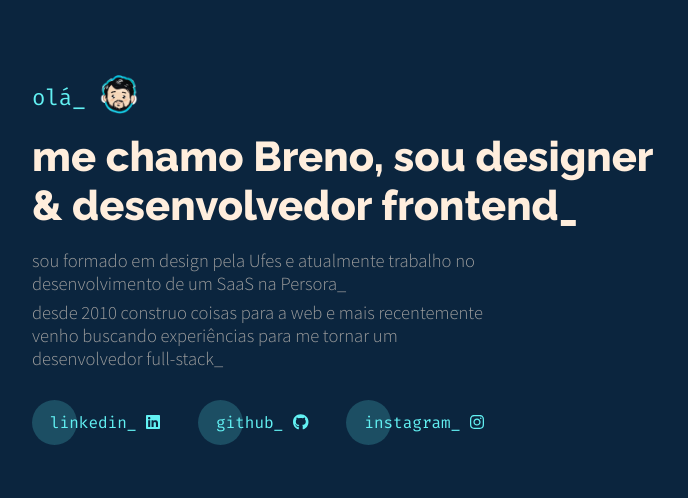
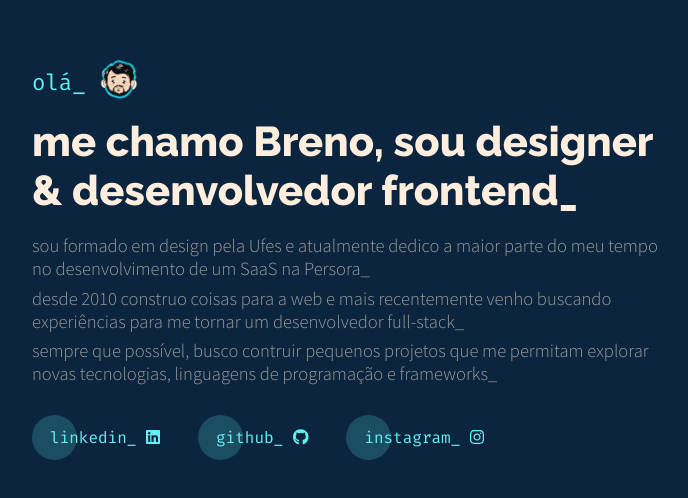
Before and after one commit to brenoserafini/.dev, a React (Vite) app: page / in a window 1280 px wide. Shown: the part 146-644 px from the top of the page, without its empty margins (38-726 px from the left). Built offline with nearby package versions, Linux system fonts and the light colour scheme.

Commit message:
Atualizar texto de apresentação.

```diff
--- a/src/components/Cover/Cover.tsx
+++ b/src/components/Cover/Cover.tsx
@@ -12,8 +12,9 @@ export function Cover() {
           me chamo Breno, sou designer<br/>
           & desenvolvedor frontend_
         </h1>
-        <p className='about'>sou formado em design pela Ufes e atualmente trabalho no desenvolvimento de um SaaS na Persora_</p>
+        <p className='about'>sou formado em design pela Ufes e atualmente dedico a maior parte do meu tempo no desenvolvimento de um SaaS na Persora_</p>
         <p className='about'>desde 2010 construo coisas para a web e mais recentemente venho buscando experiências para me tornar um desenvolvedor full-stack_</p>
+        <p className='about'>sempre que possível, busco contruir pequenos projetos que me permitam explorar novas tecnologias, linguagens de programação e frameworks_</p>
         <Social>
           <a
             className="social-link"
--- a/src/components/Cover/styles.ts
+++ b/src/components/Cover/styles.ts
@@ -35,7 +35,7 @@ export const Content = styled.div`
   }
 
   p.about {
-    max-width: 42%;
+    max-width: 56%;
     font-size: 1.16rem;
     margin-bottom: .4rem;
     opacity: .6;
```
